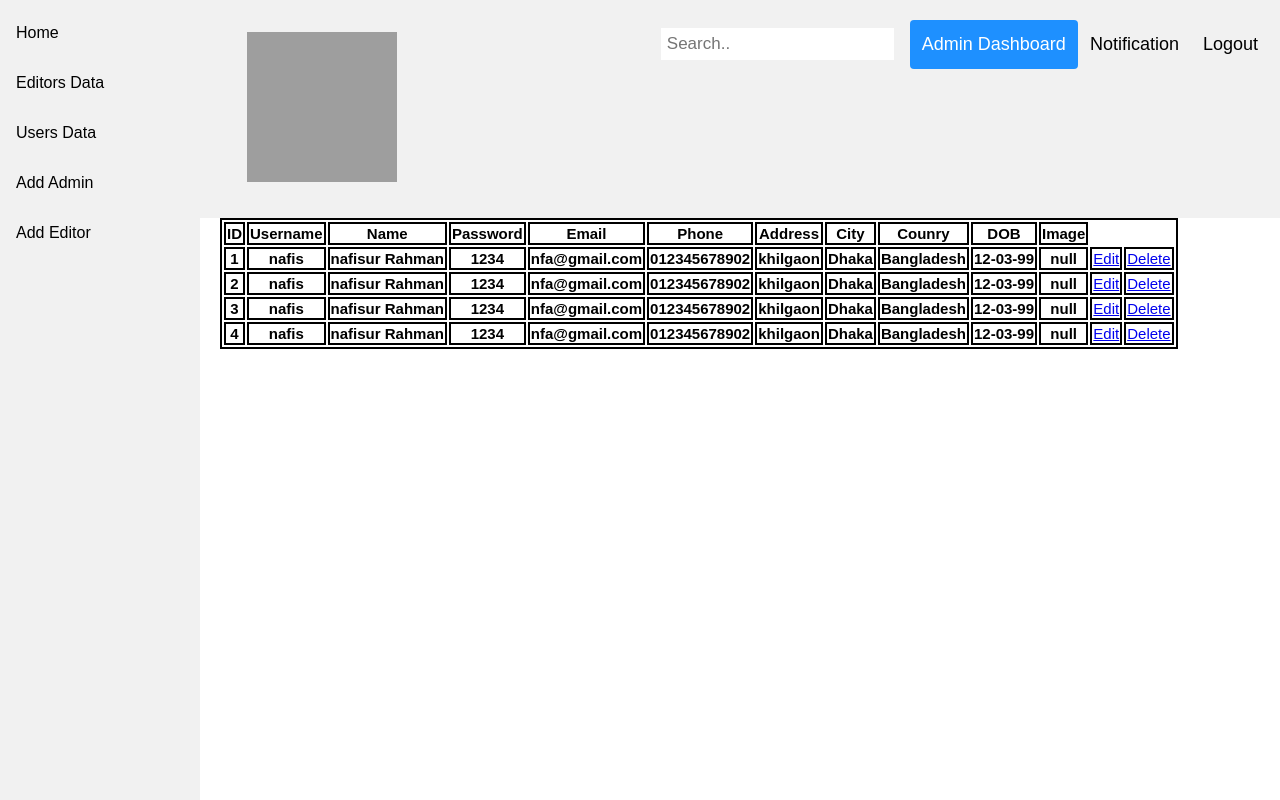
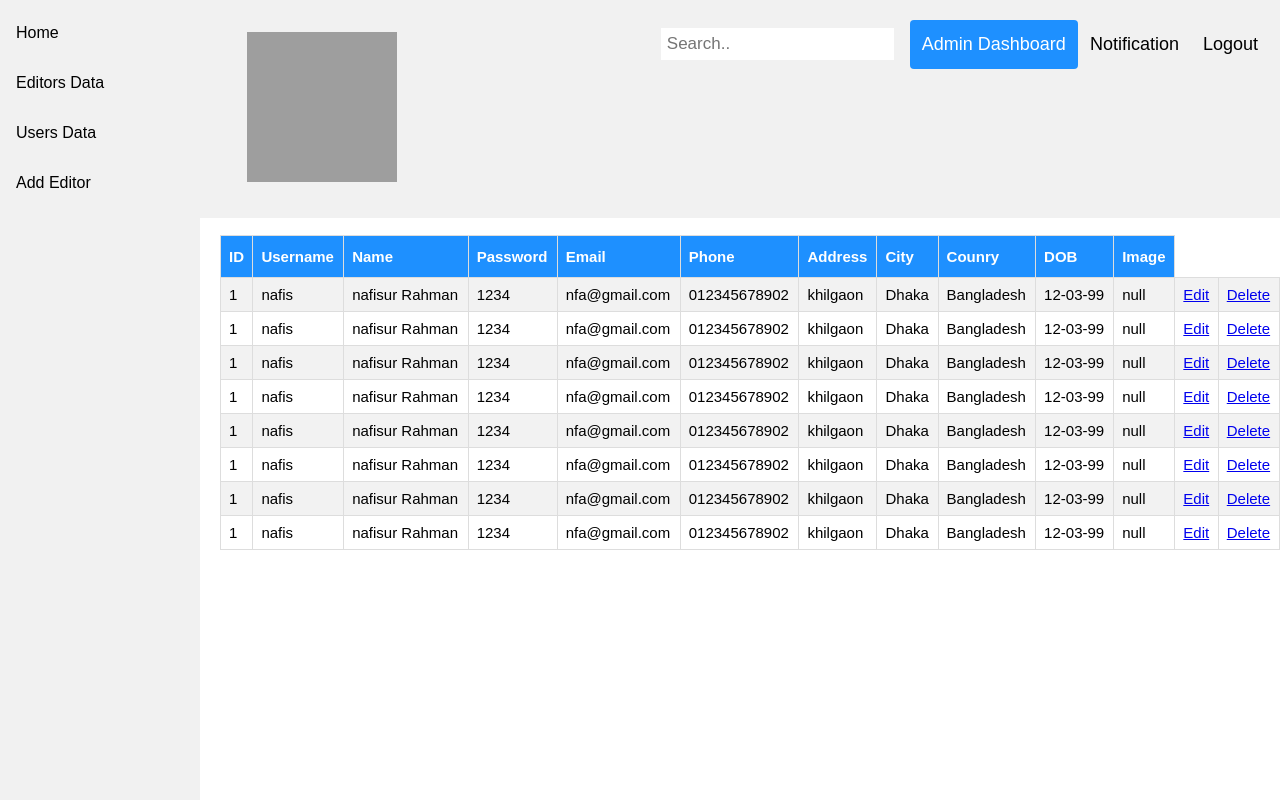
Before and after one commit to mridul-hossain/Tech-Media, a PHP site: page /usersData.php in a window 1280 px wide. Run offline with PHP 8.4, Linux system fonts and the light colour scheme; data that the repository does not hold is empty; grey boxes are pictures that could not be loaded.

Commit message:
removed addAdmin

```diff
--- a/admin/adminDashboard.php
+++ b/admin/adminDashboard.php
@@ -19,7 +19,7 @@ session_start();
 
      <div class="main">
           <div class="welcome_text column" id="col-2">
-               <h2 class="text_dark center_align">Welcome Admin <span style="color: dodgerblue;"><?php echo $_SESSION['username']; ?></span> </h2>
+               <h1 class="text_dark center_align">Welcome Admin <span style="color: dodgerblue;"><?php echo $_SESSION['username']; ?></span> </h1>
           </div>
      </div>
 
--- a/admin/sidebar_admin.html
+++ b/admin/sidebar_admin.html
@@ -29,6 +29,11 @@
             color: white;
         }
 
+        .sidenav a.active {
+            background-color: dodgerblue;
+            color: white;
+        }
+
         @media screen and (max-height: 450px) {
             .sidenav {
                 padding-top: 15px;
@@ -45,7 +50,6 @@
         <a href="adminHome.php">Home</a>
         <a href="editorsData.php">Editors Data</a>
         <a href="usersData.php">Users Data</a>
-        <a href="addAdmin.php">Add Admin</a>
         <a href="addEditor.php">Add Editor</a>
     </div>
 </body>
--- a/admin/usersData.php
+++ b/admin/usersData.php
@@ -1,3 +1,7 @@
+<?php
+session_start();
+?>
+
 <!DOCTYPE html>
 <html>
 
@@ -5,8 +9,32 @@
      <meta name="viewport" content="width=device-width, initial-scale=1">
      <link rel="stylesheet" type="text/css" href="adminDashboard.css">
      <style>
-          table {
-               border-color: dodgerblue;
+          #list {
+               font-family: Arial, Helvetica, sans-serif;
+               border-collapse: collapse;
+               width: 100%;
+          }
+
+          #list td,
+          #list th {
+               border: 1px solid #ddd;
+               padding: 8px;
+          }
+
+          #list tr:nth-child(even) {
+               background-color: #f2f2f2;
+          }
+
+          #list tr:hover {
+               background-color: #ddd;
+          }
+
+          #list th {
+               padding-top: 12px;
+               padding-bottom: 12px;
+               text-align: left;
+               background-color: dodgerblue;
+               color: white;
           }
      </style>
 </head>
@@ -15,99 +43,164 @@
      <?php
      include 'header_admin.html';
      include 'sidebar_admin.html';
-
      ?>
-
 
      <div class="main">
           <form>
-               <table style="border: 2px solid black;">
-                    <thead>
+               <br>
+               <table id="list">
                     <tr>
-                              <th style="border: 2px solid black;">ID</th>
-                              <th style="border: 2px solid black;">Username</th>
-                              <th style="border: 2px solid black;">Name</th>
-                              <th style="border: 2px solid black;">Password</th>
-                              <th style="border: 2px solid black;">Email</th>
-                              <th style="border: 2px solid black;">Phone</th>
-                              <th style="border: 2px solid black;">Address</th>
-                              <th style="border: 2px solid black;">City</th>
-                              <th style="border: 2px solid black;">Counry</th>
+                         <th>ID</th>
+                         <th>Username</th>
+                         <th>Name</th>
+                         <th>Password</th>
+                         <th>Email</th>
+                         <th>Phone</th>
+                         <th>Address</th>
+                         <th>City</th>
+                         <th>Counry</th>
 
-                              <th style="border: 2px solid black;">DOB</th>
-                              <th style="border: 2px solid black;">Image</th>
+                         <th>DOB</th>
+                         <th>Image</th>
                     </tr>
-                    </thead>
-                    <tbody>
+
                     <tr>
-                              <th style="border: 2px solid black;">1</th>
-                              <th style="border: 2px solid black;">nafis</th>
-                              <th style="border: 2px solid black;">nafisur Rahman</th>
-                              <th style="border: 2px solid black;">1234</th>
-                              <th style="border: 2px solid black;">nfa@gmail.com</th>
-                              <th style="border: 2px solid black;">012345678902</th>
-                              <th style="border: 2px solid black;">khilgaon</th>
-                              <th style="border: 2px solid black;">Dhaka</th>
-                              <th style="border: 2px solid black;">Bangladesh</th>
-                              <th style="border: 2px solid black;">12-03-99</th>
-                              <th style="border: 2px solid black;">null</th>
+                         <td>1</td>
+                         <td>nafis</td>
+                         <td>nafisur Rahman</td>
+                         <td>1234</td>
+                         <td>nfa@gmail.com</td>
+                         <td>012345678902</td>
+                         <td>khilgaon</td>
+                         <td>Dhaka</td>
+                         <td>Bangladesh</td>
+                         <td>12-03-99</td>
+                         <td>null</td>
 
-                              <td style="border: 2px solid black;"><a href="editProduct.php?name=<?php echo $product['Name'] ?>">Edit</a></td>
-                              <td style="border: 2px solid black;"><a href="deleteProduct.php?name=<?php echo $product['Name'] ?>">Delete</a></td>
+                         <td><a href="editProduct.php?name=<?php echo $product['Name'] ?>">Edit</a></td>
+                         <td><a href="deleteProduct.php?name=<?php echo $product['Name'] ?>">Delete</a></td>
 
                     </tr>
                     <tr>
-                              <th style="border: 2px solid black;">2</th>
-                              <th style="border: 2px solid black;">nafis</th>
-                              <th style="border: 2px solid black;">nafisur Rahman</th>
-                              <th style="border: 2px solid black;">1234</th>
-                              <th style="border: 2px solid black;">nfa@gmail.com</th>
-                              <th style="border: 2px solid black;">012345678902</th>
-                              <th style="border: 2px solid black;">khilgaon</th>
-                              <th style="border: 2px solid black;">Dhaka</th>
-                              <th style="border: 2px solid black;">Bangladesh</th>
-                              <th style="border: 2px solid black;">12-03-99</th>
-                              <th style="border: 2px solid black;">null</th>
+                         <td>1</td>
+                         <td>nafis</td>
+                         <td>nafisur Rahman</td>
+                         <td>1234</td>
+                         <td>nfa@gmail.com</td>
+                         <td>012345678902</td>
+                         <td>khilgaon</td>
+                         <td>Dhaka</td>
+                         <td>Bangladesh</td>
+                         <td>12-03-99</td>
+                         <td>null</td>
 
-                              <td style="border: 2px solid black;"><a href="editProduct.php?name=<?php echo $product['Name'] ?>">Edit</a></td>
-                              <td style="border: 2px solid black;"><a href="deleteProduct.php?name=<?php echo $product['Name'] ?>">Delete</a></td>
+                         <td><a href="editProduct.php?name=<?php echo $product['Name'] ?>">Edit</a></td>
+                         <td><a href="deleteProduct.php?name=<?php echo $product['Name'] ?>">Delete</a></td>
 
                     </tr>
                     <tr>
-                              <th style="border: 2px solid black;">3</th>
-                              <th style="border: 2px solid black;">nafis</th>
-                              <th style="border: 2px solid black;">nafisur Rahman</th>
-                              <th style="border: 2px solid black;">1234</th>
-                              <th style="border: 2px solid black;">nfa@gmail.com</th>
-                              <th style="border: 2px solid black;">012345678902</th>
-                              <th style="border: 2px solid black;">khilgaon</th>
-                              <th style="border: 2px solid black;">Dhaka</th>
-                              <th style="border: 2px solid black;">Bangladesh</th>
-                              <th style="border: 2px solid black;">12-03-99</th>
-                              <th style="border: 2px solid black;">null</th>
+                         <td>1</td>
+                         <td>nafis</td>
+                         <td>nafisur Rahman</td>
+                         <td>1234</td>
+                         <td>nfa@gmail.com</td>
+                         <td>012345678902</td>
+                         <td>khilgaon</td>
+                         <td>Dhaka</td>
+                         <td>Bangladesh</td>
+                         <td>12-03-99</td>
+                         <td>null</td>
 
-                              <td style="border: 2px solid black;"><a href="editProduct.php?name=<?php echo $product['Name'] ?>">Edit</a></td>
-                              <td style="border: 2px solid black;"><a href="deleteProduct.php?name=<?php echo $product['Name'] ?>">Delete</a></td>
+                         <td><a href="editProduct.php?name=<?php echo $product['Name'] ?>">Edit</a></td>
+                         <td><a href="deleteProduct.php?name=<?php echo $product['Name'] ?>">Delete</a></td>
 
                     </tr>
                     <tr>
-                              <th style="border: 2px solid black;">4</th>
-                              <th style="border: 2px solid black;">nafis</th>
-                              <th style="border: 2px solid black;">nafisur Rahman</th>
-                              <th style="border: 2px solid black;">1234</th>
-                              <th style="border: 2px solid black;">nfa@gmail.com</th>
-                              <th style="border: 2px solid black;">012345678902</th>
-                              <th style="border: 2px solid black;">khilgaon</th>
-                              <th style="border: 2px solid black;">Dhaka</th>
-                              <th style="border: 2px solid black;">Bangladesh</th>
-                              <th style="border: 2px solid black;">12-03-99</th>
-                              <th style="border: 2px solid black;">null</th>
+                         <td>1</td>
+                         <td>nafis</td>
+                         <td>nafisur Rahman</td>
+                         <td>1234</td>
+                         <td>nfa@gmail.com</td>
+                         <td>012345678902</td>
+                         <td>khilgaon</td>
+                         <td>Dhaka</td>
+                         <td>Bangladesh</td>
+                         <td>12-03-99</td>
+                         <td>null</td>
 
-                              <td style="border: 2px solid black;"><a href="editProduct.php?name=<?php echo $product['Name'] ?>">Edit</a></td>
-                              <td style="border: 2px solid black;"><a href="deleteProduct.php?name=<?php echo $product['Name'] ?>">Delete</a></td>
+                         <td><a href="editProduct.php?name=<?php echo $product['Name'] ?>">Edit</a></td>
+                         <td><a href="deleteProduct.php?name=<?php echo $product['Name'] ?>">Delete</a></td>
 
                     </tr>
-                    </tbody>
+                    <tr>
+                         <td>1</td>
+                         <td>nafis</td>
+                         <td>nafisur Rahman</td>
+                         <td>1234</td>
+                         <td>nfa@gmail.com</td>
+                         <td>012345678902</td>
+                         <td>khilgaon</td>
+                         <td>Dhaka</td>
+                         <td>Bangladesh</td>
+                         <td>12-03-99</td>
+                         <td>null</td>
+
+                         <td><a href="editProduct.php?name=<?php echo $product['Name'] ?>">Edit</a></td>
+                         <td><a href="deleteProduct.php?name=<?php echo $product['Name'] ?>">Delete</a></td>
+
+                    </tr>
+                    <tr>
+                         <td>1</td>
+                         <td>nafis</td>
+                         <td>nafisur Rahman</td>
+                         <td>1234</td>
+                         <td>nfa@gmail.com</td>
+                         <td>012345678902</td>
+                         <td>khilgaon</td>
+                         <td>Dhaka</td>
+                         <td>Bangladesh</td>
+                         <td>12-03-99</td>
+                         <td>null</td>
+
+                         <td><a href="editProduct.php?name=<?php echo $product['Name'] ?>">Edit</a></td>
+                         <td><a href="deleteProduct.php?name=<?php echo $product['Name'] ?>">Delete</a></td>
+
+                    </tr>
+                    <tr>
+                         <td>1</td>
+                         <td>nafis</td>
+                         <td>nafisur Rahman</td>
+                         <td>1234</td>
+                         <td>nfa@gmail.com</td>
+                         <td>012345678902</td>
+                         <td>khilgaon</td>
+                         <td>Dhaka</td>
+                         <td>Bangladesh</td>
+                         <td>12-03-99</td>
+                         <td>null</td>
+
+                         <td><a href="editProduct.php?name=<?php echo $product['Name'] ?>">Edit</a></td>
+                         <td><a href="deleteProduct.php?name=<?php echo $product['Name'] ?>">Delete</a></td>
+
+                    </tr>
+                    <tr>
+                         <td>1</td>
+                         <td>nafis</td>
+                         <td>nafisur Rahman</td>
+                         <td>1234</td>
+                         <td>nfa@gmail.com</td>
+                         <td>012345678902</td>
+                         <td>khilgaon</td>
+                         <td>Dhaka</td>
+                         <td>Bangladesh</td>
+                         <td>12-03-99</td>
+                         <td>null</td>
+
+                         <td><a href="editProduct.php?name=<?php echo $product['Name'] ?>">Edit</a></td>
+                         <td><a href="deleteProduct.php?name=<?php echo $product['Name'] ?>">Delete</a></td>
+
+                    </tr>
+
                </table>
           </form>
      </div>
```
Also changed, not shown: admin/addAdmin.php (deleted, +0 -57 lines), admin/addEditor.php (+30 -4 lines), admin/editorsData.php (+164 -68 lines). Lines whose indentation alone changed are shown as unchanged.
